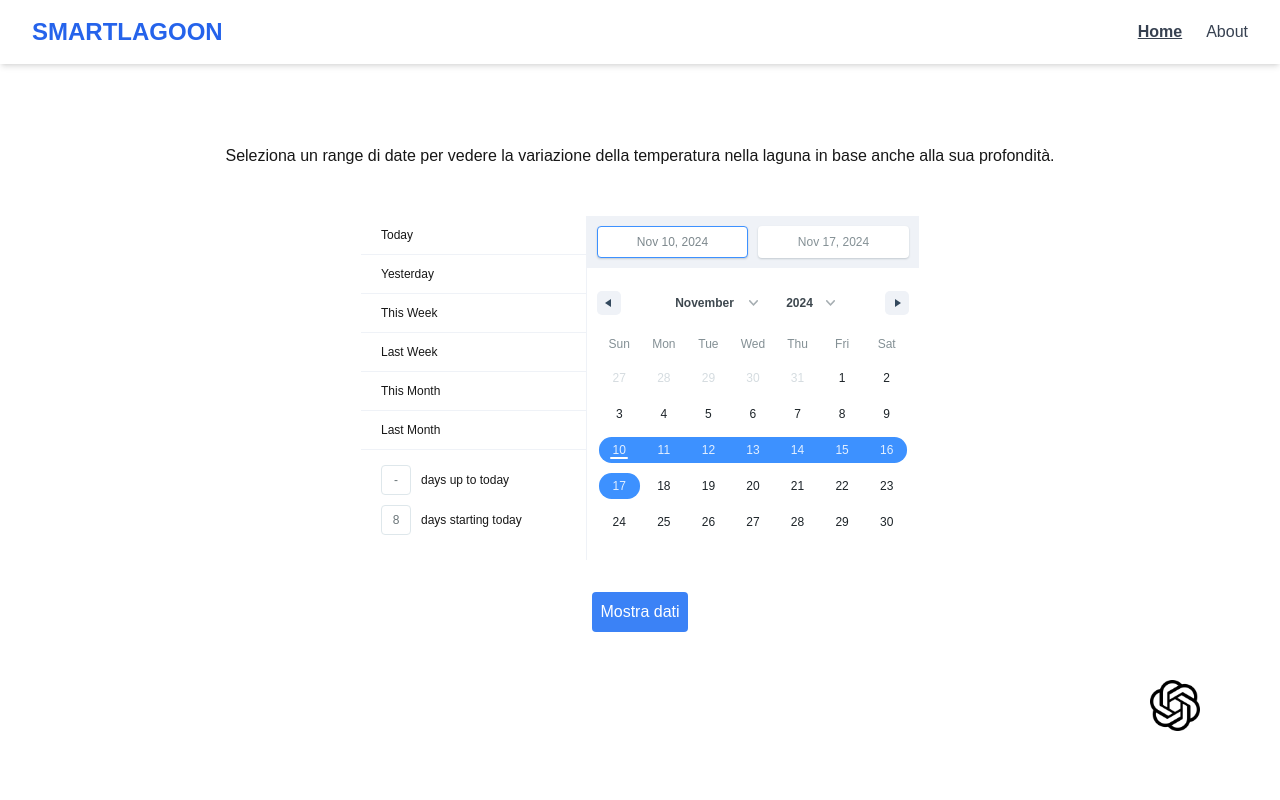
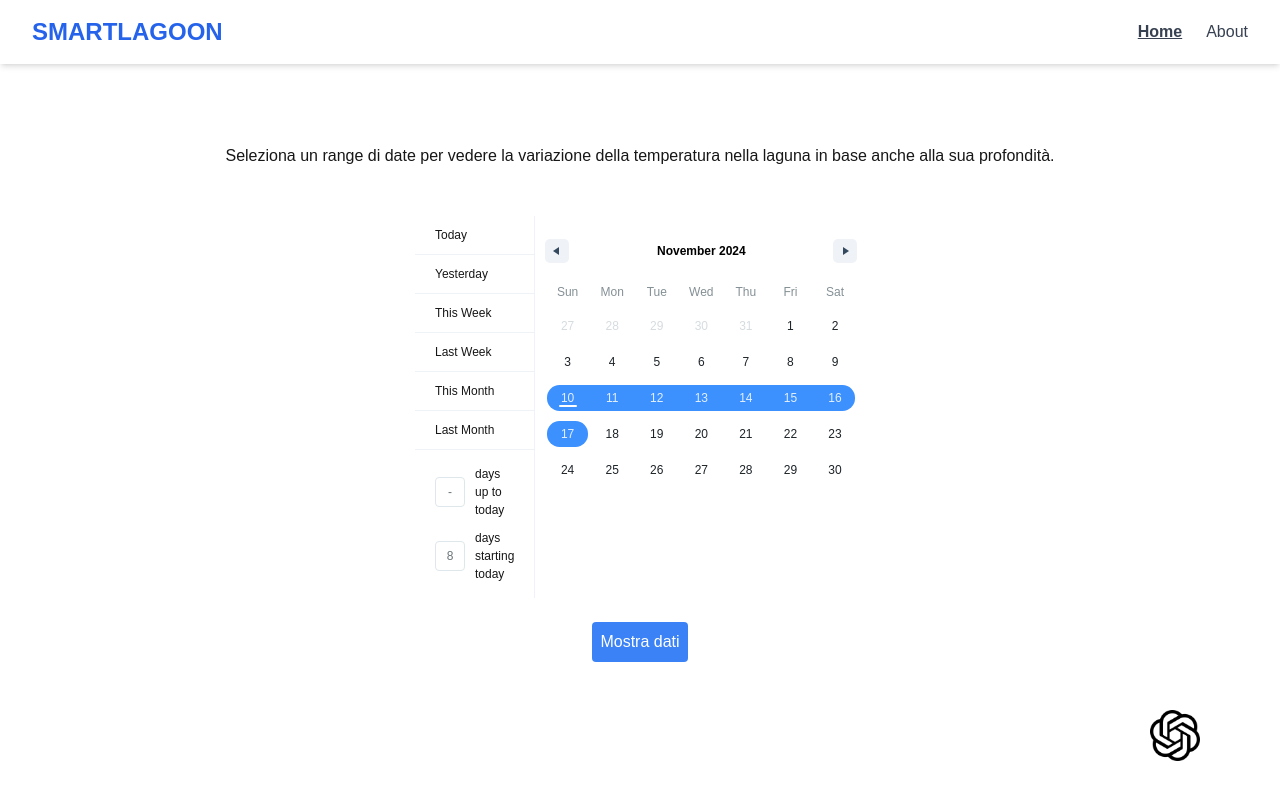
Before and after one commit to chiaradenardi/MarMenorProg, a Next.js app: page / in a window 1280 px wide. Shown: the top 800 px of the page. Built offline with nearby package versions, Linux system fonts and the light colour scheme.

Commit message:
accessibilità e ridimensionabilità

```diff
--- a/app/chatbot/page.tsx
+++ b/app/chatbot/page.tsx
@@ -82,15 +82,20 @@ const ChatPage: FC = () => {
 
           {/* Form per l'input dell'utente */}
           <form onSubmit={handleSubmit} className="flex items-center justify-center mt-2 space-x-4">
-              {/* Campo di input arrotondato */}
+            {/* Label con testo descrittivo per l'input */}
+            <label htmlFor="userInput" className="text-lg font-medium text-gray-700">
+              Fai una domanda:
+            </label>
             <input
+              id="userInput"
               type="text"
               value={input}
               onChange={handleInputChange}
               className="w-full px-6 py-3 rounded-full border border-gray-300 outline-none text-lg shadow-sm"
               placeholder="Fai una domanda..."
+              aria-label="Fai una domanda..."
+              title="Inserisci la tua domanda riguardo il meteo" // Optional title for accessibility
             />
-
             {/* Bottone separato e arrotondato */}
             <button
               type="submit"
--- a/app/layout.tsx
+++ b/app/layout.tsx
@@ -4,7 +4,6 @@ import type { Metadata } from "next";
 import localFont from "next/font/local";
 import "./globals.css";
 import Navbar from "./components/navbar";
-import Disclaimer from "./components/disclaimer";
 import Footer from "./components/footer";
 
 const geistSans = localFont({
@@ -28,17 +27,20 @@ export default function RootLayout({
   children: React.ReactNode;
 }>) {
   return (
-    <html lang="en">
+<html lang="it">
   <head>
+    <meta charSet="UTF-8" />
+    <meta name="viewport" content="width=device-width, initial-scale=1" />
+    <meta httpEquiv="X-UA-Compatible" content="ie=edge" />
+    <title>Laguna Mar Menor</title>
     <link
       rel="stylesheet"
       href="https://cdnjs.cloudflare.com/ajax/libs/font-awesome/6.4.0/css/all.min.css"
     />
   </head>
   <body className={`${geistSans.variable} ${geistMono.variable} antialiased`}>
-        <Navbar/>
+    <Navbar />
     <main>{children}</main>
-        {/*<Disclaimer/>*/}
     <Footer />
   </body>
 </html>
--- a/app/page.tsx
+++ b/app/page.tsx
@@ -65,14 +65,17 @@ const Page = () => {
         Seleziona un range di date per vedere la variazione della temperatura nella laguna in base anche alla sua profondità.
       </h1>
 
-      {/* Calendario per selezionare un intervallo di date */}
-      <div className="mb-8 flex justify-center">
-        <DateRangePicker
-          ranges={[dateRange]}
-          onChange={(item: any) => setDateRange(item.selection)}
-        />
-      </div>
-
+      <div className="mb-6 flex justify-center w-full">
+  <div>
+    <DateRangePicker
+      ranges={[dateRange]}
+      onChange={(item: any) => setDateRange(item.selection)}
+      className="w-full sm:w-[90%] max-w-[450px]"  // Impostiamo una larghezza massima e un valore di percentuale per mobile
+      showMonthAndYearPickers={false}
+      showDateDisplay={false}
+    />
+  </div>
+</div>
       {/* Bottone per ottenere i dati */}
       <div className="flex justify-center mb-4">
         <button
```
Lines whose indentation alone changed are shown as unchanged.
